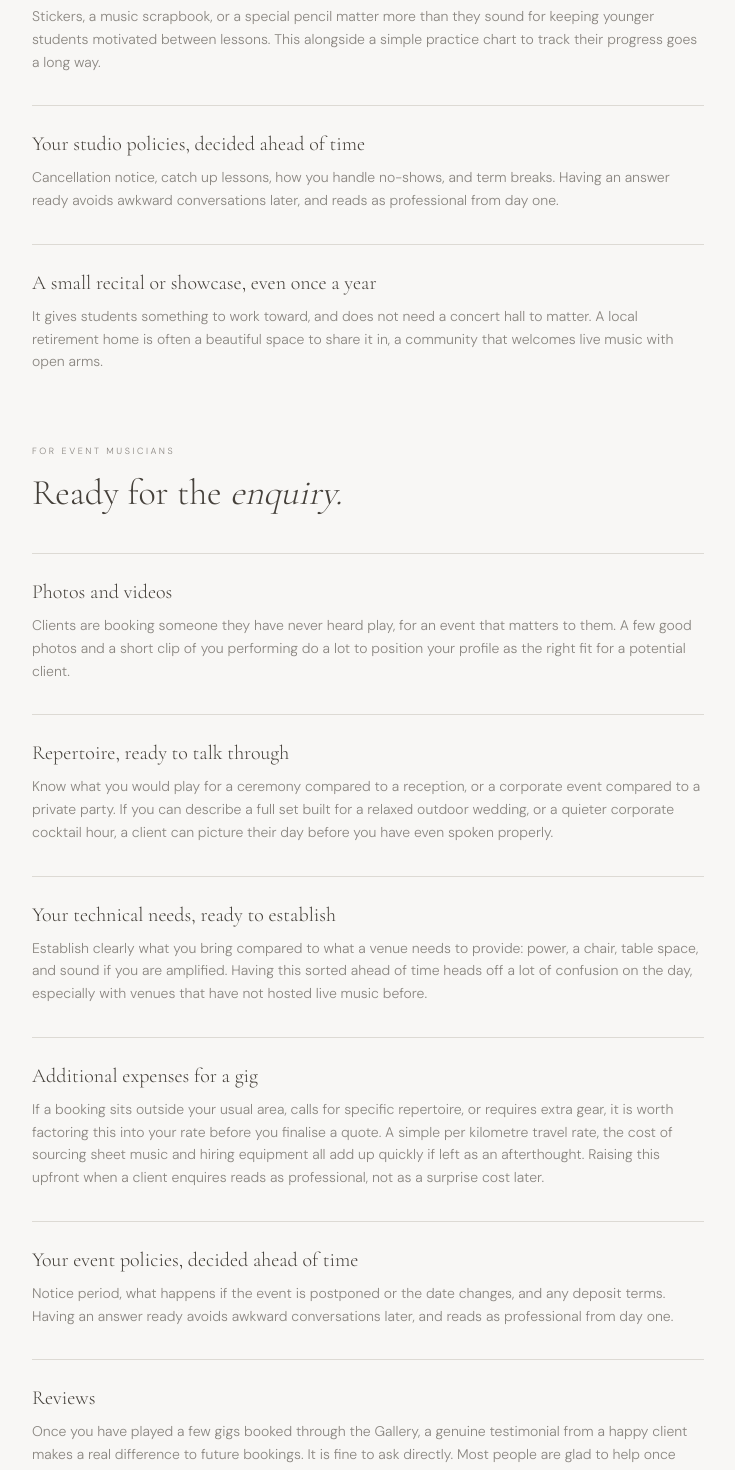
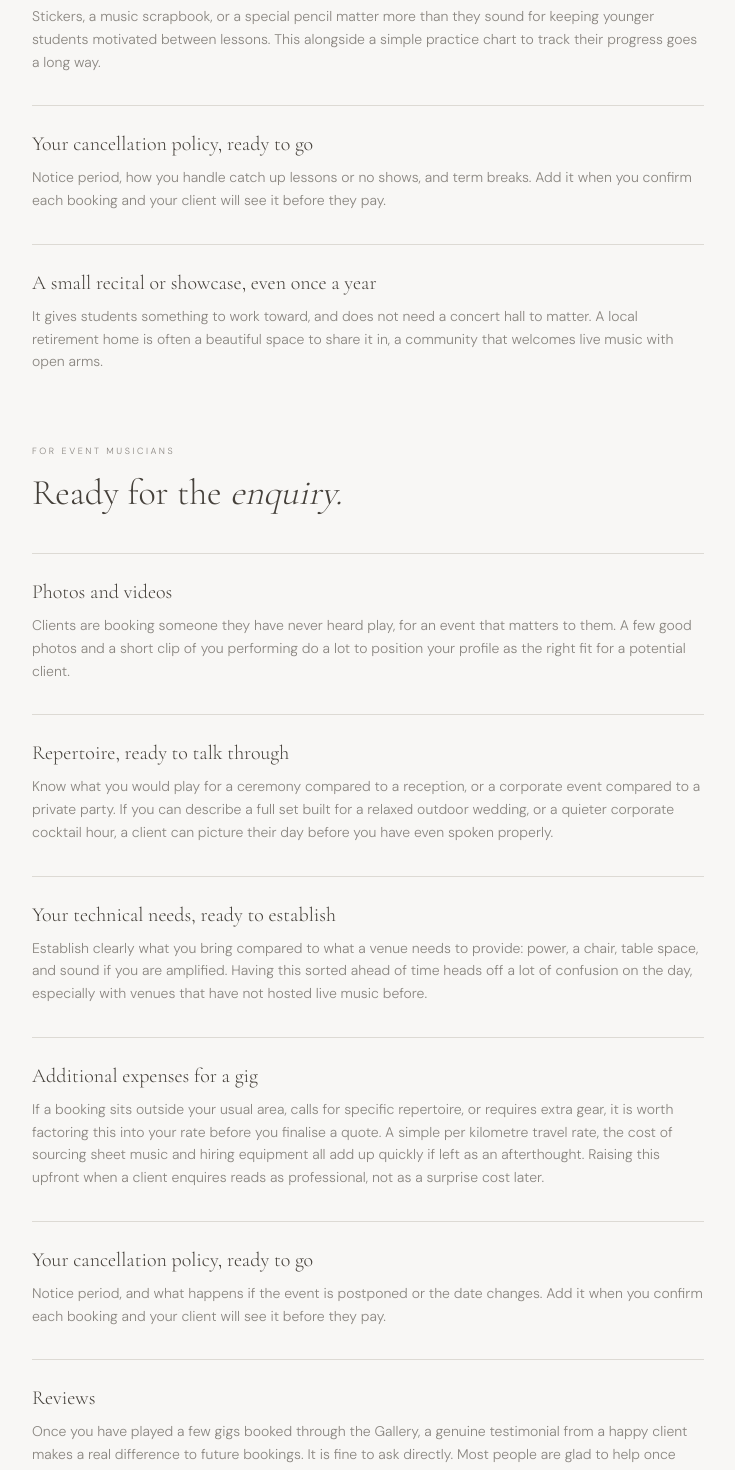
Before and after one commit to musiciangallery/Musician-Gallery, a Next.js app: page /toolkit in a window 1280 px wide. Shown: the part 1280-2750 px from the top of the page, without its empty margins (84-819 px from the left). Built offline with nearby package versions, Linux system fonts and the light colour scheme.

Commit message:
Update page.tsx

```diff
--- a/src/app/toolkit/page.tsx
+++ b/src/app/toolkit/page.tsx
@@ -60,8 +60,8 @@ const teacherItems: ToolkitItem[] = [
   },
   {
     n: "VI",
-    t: "Your studio policies, decided ahead of time",
-    b: "Cancellation notice, catch up lessons, how you handle no-shows, and term breaks. Having an answer ready avoids awkward conversations later, and reads as professional from day one.",
+    t: "Your cancellation policy, ready to go",
+    b: "Notice period, how you handle catch up lessons or no shows, and term breaks. Add it when you confirm each booking and your client will see it before they pay.",
   },
   {
     n: "VII",
@@ -93,8 +93,8 @@ const eventMusicianItems: ToolkitItem[] = [
   },
   {
     n: "V",
-    t: "Your event policies, decided ahead of time",
-    b: "Notice period, what happens if the event is postponed or the date changes, and any deposit terms. Having an answer ready avoids awkward conversations later, and reads as professional from day one.",
+    t: "Your cancellation policy, ready to go",
+    b: "Notice period, and what happens if the event is postponed or the date changes. Add it when you confirm each booking and your client will see it before they pay.",
   },
   {
     n: "VI",
```
